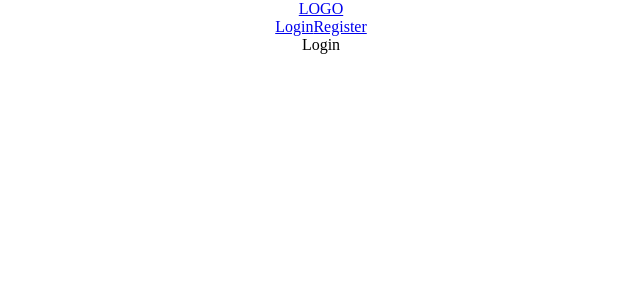
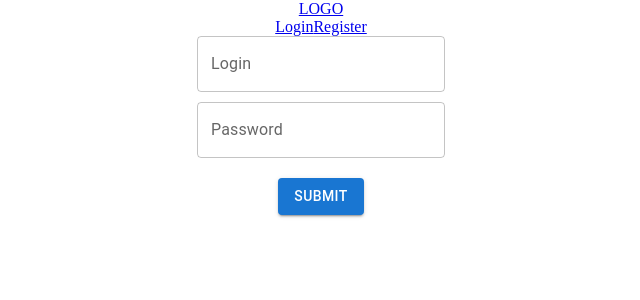
Before and after one commit to tomaszdz89/Streaming, a React (Create React App) app: page /login in a window 1280 px wide. Shown: the top 300 px of the page, without its empty margins (319-959 px from the left). Built offline with nearby package versions, Linux system fonts and the light colour scheme.

Commit message:
Fix: Change components to arrow function

```diff
--- a/src/components/Home.tsx
+++ b/src/components/Home.tsx
@@ -1,6 +1,6 @@
 import React from 'react'
 
-function Home (): JSX.Element {
+const Home = (): JSX.Element => {
   return (
     <div>Homeee</div>
   )
--- a/src/components/Login.tsx
+++ b/src/components/Login.tsx
@@ -1,8 +1,21 @@
 import React from 'react'
+import Box from '@mui/material/Box'
+import Button from '@mui/material/Button'
+import TextField from '@mui/material/TextField'
 
-function Login (): JSX.Element {
+const Login = (): JSX.Element => {
   return (
-    <div>Login</div>
+    <Box component="form">
+      <div style={{ marginBottom: '10px' }}>
+        <TextField label="Login"></TextField>
+      </div>
+      <div style={{ marginBottom: '20px' }}>
+        <TextField label="Password" type="password"></TextField>
+      </div>
+      <div>
+        <Button variant="contained">Submit</Button>
+      </div>
+    </Box>
   )
 }
 
--- a/src/components/Navbar.tsx
+++ b/src/components/Navbar.tsx
@@ -1,7 +1,7 @@
 import React from 'react'
 import { Link } from 'react-router-dom'
 
-function Navbar (): JSX.Element {
+const Navbar = (): JSX.Element => {
   return (
     <nav className="navbar">
         <Link to="/">LOGO</Link>
--- a/src/components/Register.tsx
+++ b/src/components/Register.tsx
@@ -1,6 +1,6 @@
 import React from 'react'
 
-function Register() {
+const Register = (): JSX.Element => {
   return (
     <div>Register</div>
   )
```
